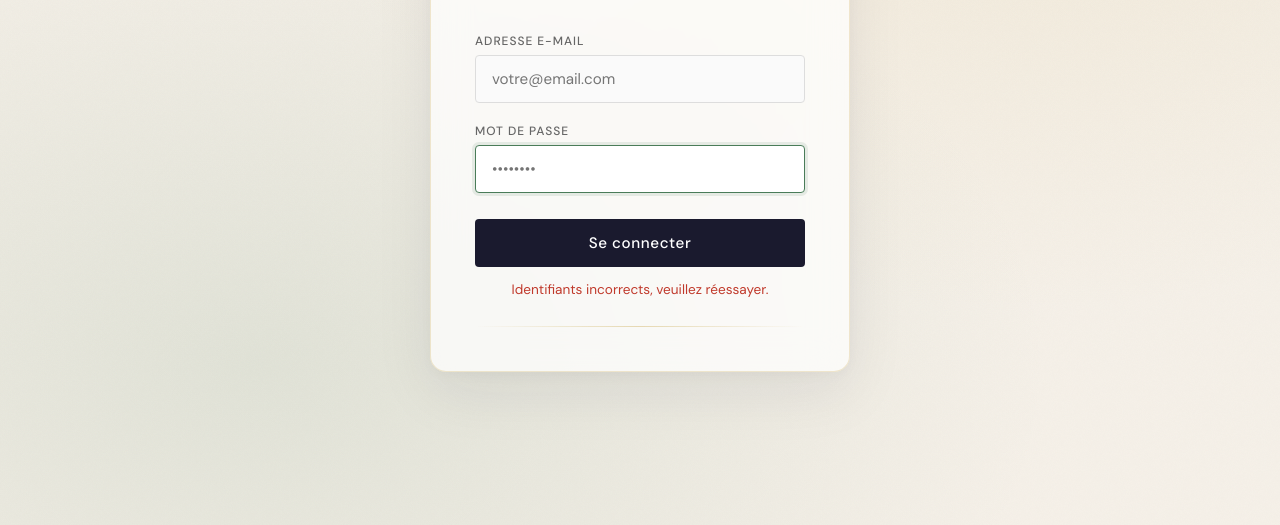
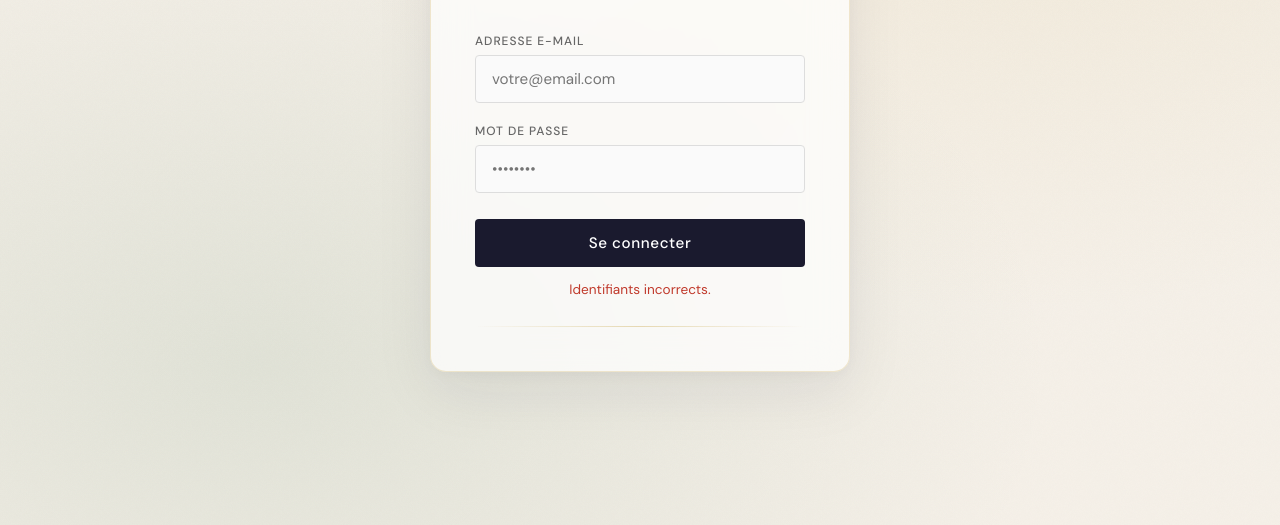
Before and after one commit to antoinengn45-boopIA/suivi-budg-taire-carte-bleue, a plain HTML site: page login.html in a window 1280 px wide. Both pictures are taken after a click on the button "Se connecter". Shown: the part 275-800 px from the top of the page. Drawn offline with Linux system fonts and the light colour scheme.

Commit message:
Update login.html

```diff
--- a/login.html
+++ b/login.html
@@ -157,23 +157,22 @@
       const pass  = document.getElementById('pass').value;
       const msg   = document.getElementById('msg');
 
-      // Vérification des deux comptes autorisés
-      const compte1 = (email === 'antoinengn45@gmail.com' && pass === 'antoine21');
-      const compte2 = (email === 'thingochan45140@gmail.com' && pass === 'han86');
+      console.log("Tentative pour : " + email); // Permet de voir dans la console si la fonction est appelée
 
-      if (compte1 || compte2) {
+      if ((email === 'antoinengn45@gmail.com' && pass === 'antoine21') ||
+          (email === 'thingochan45140@gmail.com' && pass === 'han86')) {
+
         msg.style.color = '#27ae60';
         msg.textContent = 'Connexion réussie…';
+        // Vérifiez que dashboard.html existe bien au même endroit que ce fichier !
         setTimeout(() => window.location.href = 'dashboard.html', 600);
       } else {
         msg.style.color = 'var(--error)';
-        msg.textContent = 'Identifiants incorrects, veuillez réessayer.';
+        msg.textContent = 'Identifiants incorrects.';
         document.getElementById('pass').value = '';
-        document.getElementById('pass').focus();
       }
     }
 
-    // Connexion via la touche Entrée
     document.addEventListener('keydown', e => { if (e.key === 'Enter') login(); });
   </script>
 </body>
```
